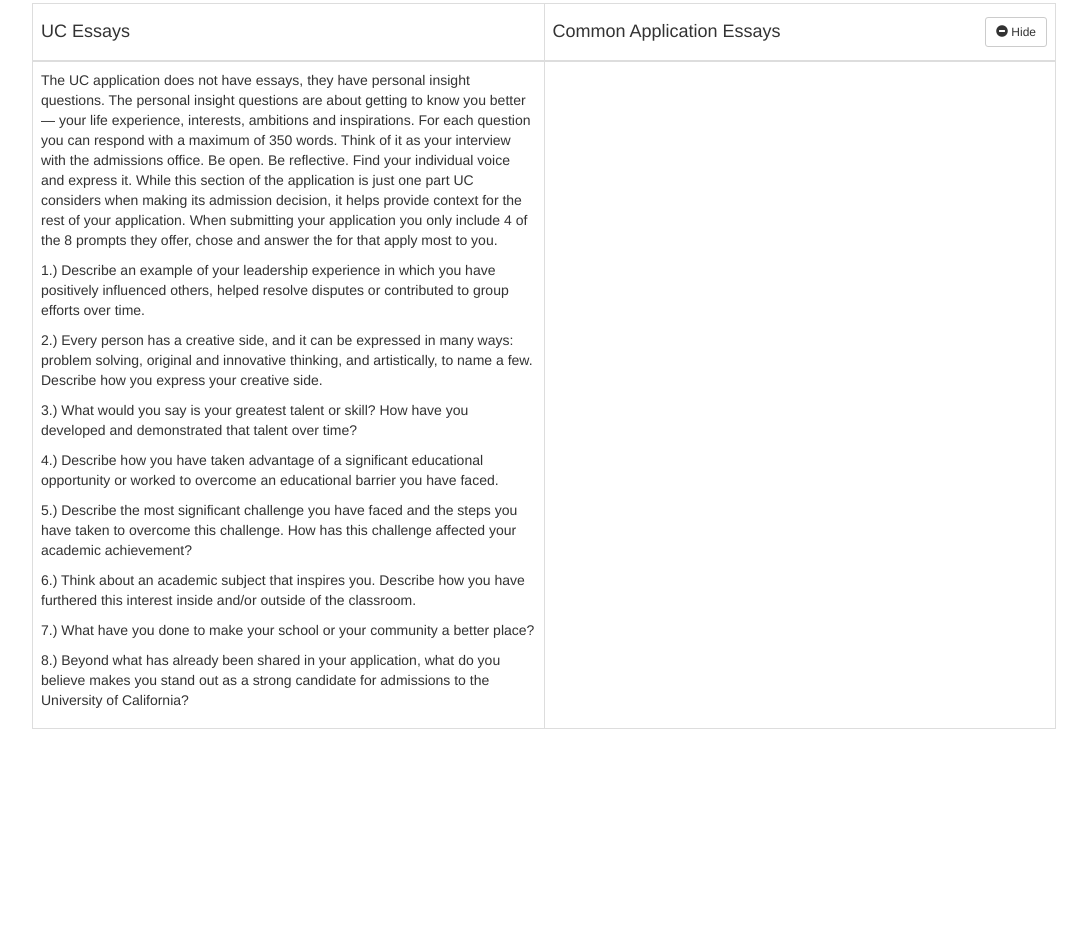
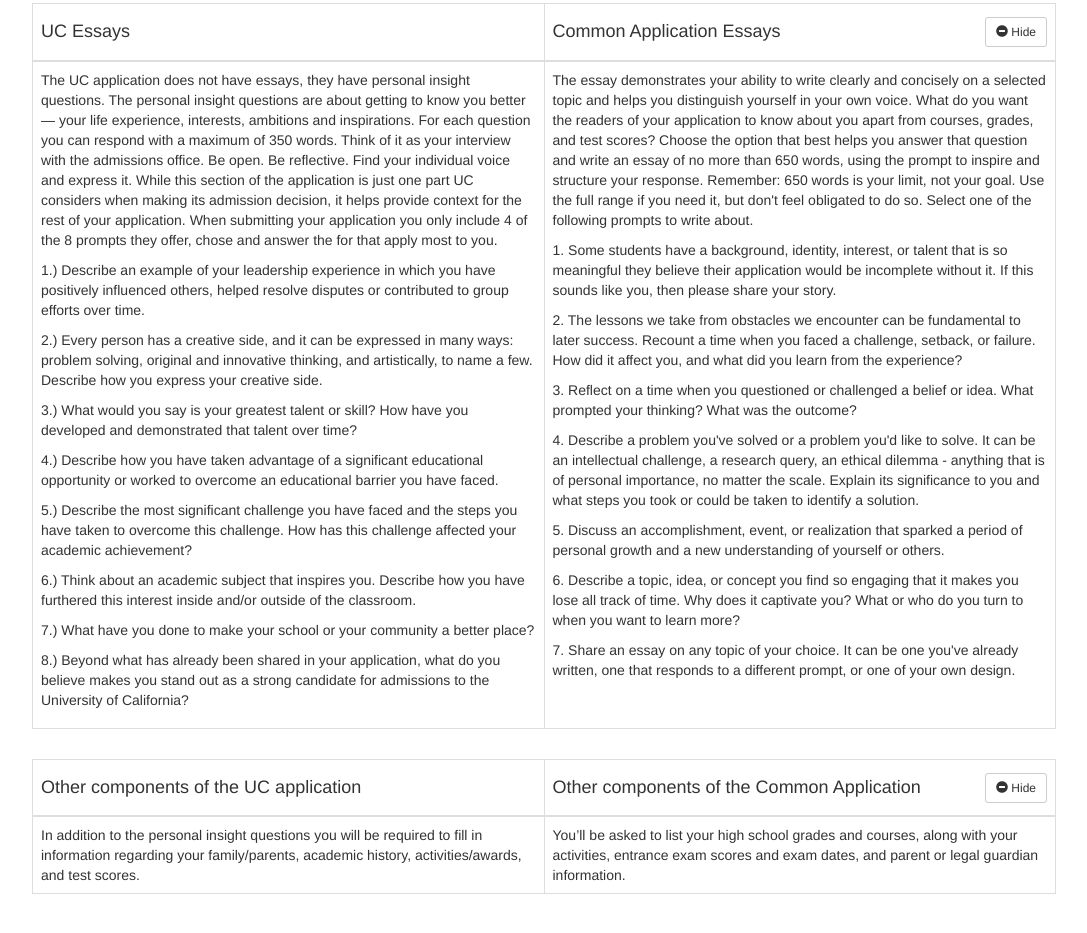
Before and after one commit to jaredfitton/college-guide, a plain HTML site: page html/applications.html in a window 1280 px wide. Shown: the part 961-1894 px from the top of the page, without its empty margins (96-1183 px from the left). Before the commit the page ends 1770 px from the top, so only its background shows below. Drawn offline with nearby package versions, Linux system fonts and the light colour scheme.

Commit message:
Added other components table to applications page

```diff
--- a/html/applications.html
+++ b/html/applications.html
@@ -67,10 +67,11 @@
         </td>
         <td>
           The Common Application (informally known as the Common App) is an undergraduate college admission application that applicants may use to apply to any of 731 member colleges and universities in 48 states and the District of Columbia, as well as in Canada,
-          China, and many European countries.[1] Member colleges and universities that accept the Common App are made up of over 100 public universities, nine Historically Black Colleges and Universities, and over 250 institutions that do not require
+          China, and many European countries. Member colleges and universities that accept the Common App are made up of over 100 public universities, nine Historically Black Colleges and Universities, and over 250 institutions that do not require
           an application fee. It is managed by the staff of a not-for-profit membership association (The Common Application, Inc.) and governed by a 13-member volunteer Board of Directors drawn from the ranks of college admission deans and secondary school
           college guidance counselors. Its mission is to promote access, equity, and integrity in the college admission process, which includes subjective factors gleaned from essays and recommendations alongside more objective criteria such as class
-          rank and standardized testing.</td>
+          rank and standardized testing.
+        </td>
       </tr>
     </tbody>
   </table>
@@ -125,11 +126,67 @@
           </p>
         </td>
         <td>
-
+          <p>
+            The essay demonstrates your ability to write clearly and concisely on a selected topic and helps you distinguish yourself in your own voice. What do you want the readers
+            of your application to know about you apart from courses, grades, and test scores? Choose the option that best helps you answer that question and write an essay of no more
+            than 650 words, using the prompt to inspire and structure your response. Remember: 650 words is your limit, not your goal. Use the full range if you need it, but don't feel
+            obligated to do so. Select one of the following prompts to write about.
+          </p>
+          <p>
+            1. Some students have a background, identity, interest, or talent that is so meaningful they believe their application would be incomplete without it. If this sounds like you, then please share your story.
+          </p>
+          <p>
+            2. The lessons we take from obstacles we encounter can be fundamental to later success. Recount a time when you faced a challenge, setback, or failure. How did it affect you, and what did you learn from the experience?
+          </p>
+          <p>
+            3. Reflect on a time when you questioned or challenged a belief or idea. What prompted your thinking? What was the outcome?
+          </p>
+          <p>
+            4. Describe a problem you've solved or a problem you'd like to solve. It can be an intellectual challenge, a research query, an ethical dilemma - anything that is of personal importance, no matter the scale. Explain its significance to you and what steps you took or could be taken to identify a solution.
+          </p>
+          <p>
+            5. Discuss an accomplishment, event, or realization that sparked a period of personal growth and a new understanding of yourself or others.
+          </p>
+          <p>
+            6. Describe a topic, idea, or concept you find so engaging that it makes you lose all track of time. Why does it captivate you? What or who do you turn to when you want to learn more?
+          </p>
+          <p>
+            7. Share an essay on any topic of your choice. It can be one you've already written, one that responds to a different prompt, or one of your own design.
+          </p>
         </td>
       </tr>
     </tbody>
   </table>
+
+  <table id="components-table" class="table table-bordered">
+    <thead>
+      <tr>
+        <th>
+          <h4> Other components of the UC application <h4>
+        </th>
+        <th>
+          <h4>Other components of the Common Application</h4>
+          <button type="button" class="table-hide btn btn-default btn-sm" data-table-for="components-table">
+            <div id="toggle-div">
+              <span class="glyphicon glyphicon-minus-sign"></span> Hide
+            </div>
+          </button>
+        </th>
+      </tr>
+    </thead>
+    <tbody>
+      <tr>
+        <td>
+          In addition to the personal insight questions you will be required to fill in information regarding your family/parents, academic history, activities/awards, and test scores.
+        </td>
+        <td>
+          You’ll be asked to list your high school grades and courses, along with your activities, entrance exam scores and exam dates, and parent or legal guardian information.
+        </td>
+      </tr>
+    </tbody>
+  </table>
+
+
+
 </body>
-
 </html>
```
